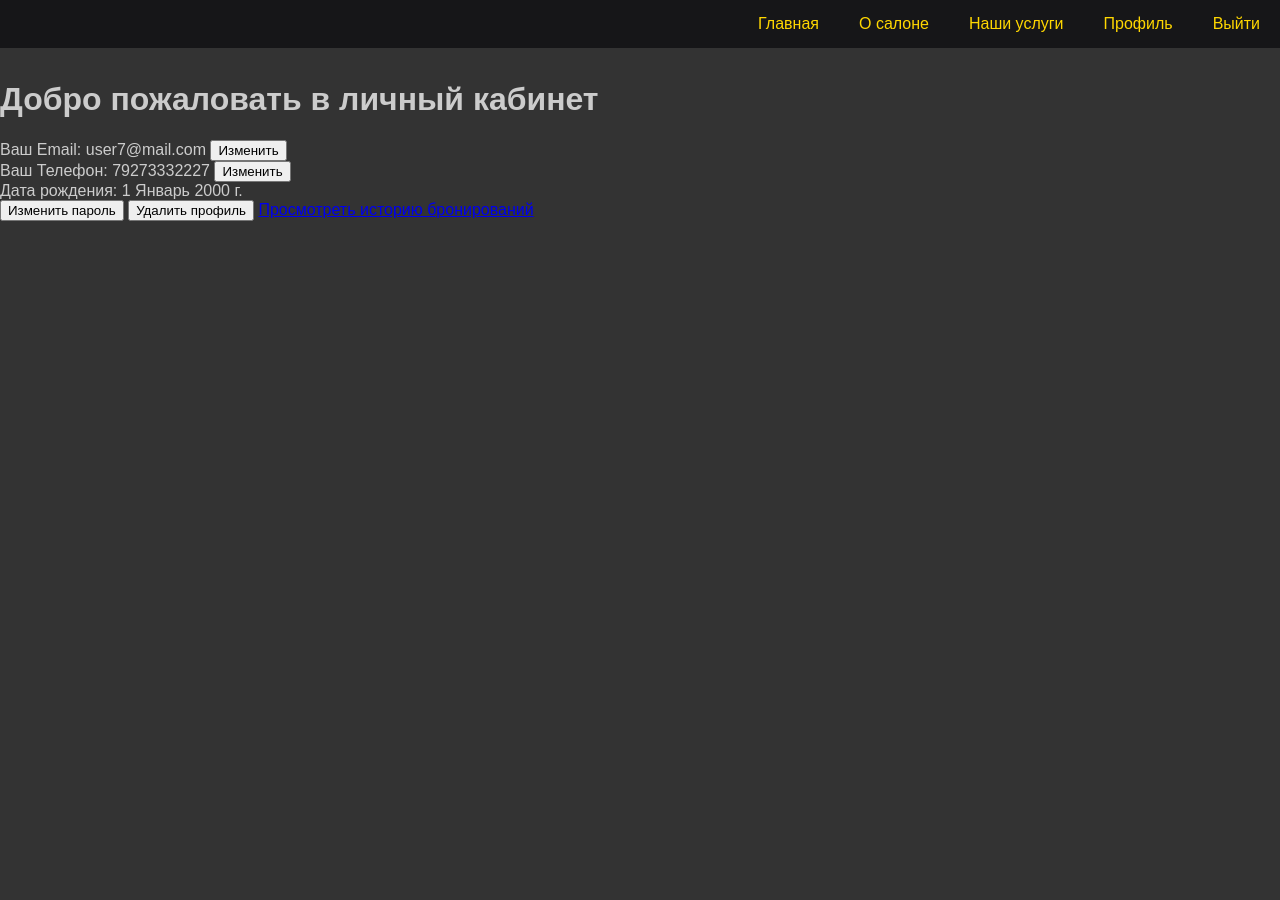
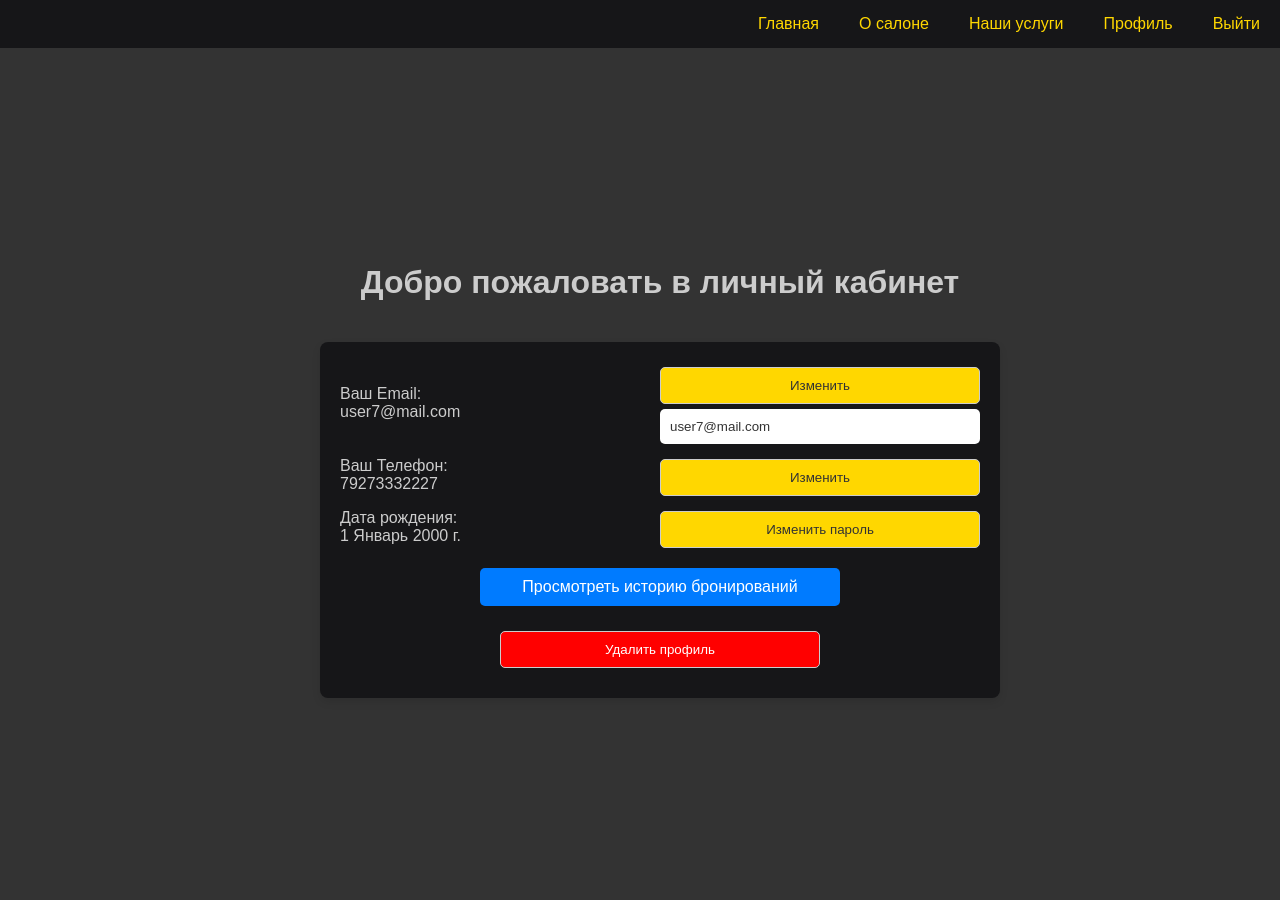
Before and after one commit to Sent1mus/GB_Diplom, a Django app: page /profile/ in a window 1280 px wide. Before the commit the page ends 221 px from the top, so only its background shows below. Run offline with Django 5.2, Linux system fonts and the light colour scheme; a user stored in the database is signed in; data comes from the database, SQL or seed files in the repository; both versions use the stored data as it was after the commit.

Commit message:
finish profile page, booking service style edit

```diff
--- a/booking_system/booking/forms.py
+++ b/booking_system/booking/forms.py
@@ -1,8 +1,7 @@
 import calendar
-
+from django import forms
+from django.contrib.auth.forms import UserCreationForm, PasswordChangeForm
 from .models import *
-from django import forms
-from django.contrib.auth.forms import UserCreationForm
 
 
 class RegisterForm(UserCreationForm):
@@ -138,3 +137,9 @@ class ReviewForm(forms.ModelForm):
     class Meta:
         model = Review
         fields = ['rating', 'comment']
+
+
+class CustomPasswordChangeForm(PasswordChangeForm):
+    class Meta:
+        model = User
+        fields = ('old_password', 'new_password1', 'new_password2')
--- a/booking_system/booking/static/css/style.css
+++ b/booking_system/booking/static/css/style.css
@@ -108,15 +108,15 @@ body {
 }
 
 .services button {
-    background-color: #4CAF50; /* Green background for the button */
-    color: white; /* White text color */
+    background-color: gold; /* Green background for the button */
+    color: black; /* White text color */
     border: none; /* No border for a cleaner look */
     cursor: pointer; /* Pointer cursor on hover */
     transition: background-color 0.3s; /* Smooth transition for hover effect */
 }
 
 .services button:hover {
-    background-color: #45a049; /* Darker green when hovered */
+    background-color: #d4af37; /* Darker green when hovered */
 }
 
 /* Error message styling */
@@ -190,3 +190,107 @@ body {
 }
 
 /* Стили для страницы логина*/
+
+
+/* Основные стили для контейнера профиля пользователя */
+.user-profile-container {
+    display: flex;
+    flex-direction: column;
+    align-items: center;
+    justify-content: center;
+    width: 100%;
+    padding: 20px;
+    color: #ccc;
+    background-color: #333;
+    min-height: 100vh;
+}
+
+/* Стили для каждого раздела в профиле */
+.profile-section {
+    width: 50%;
+    margin: 20px 0;
+    padding: 20px;
+    background-color: #161618;
+    border-radius: 8px;
+    box-shadow: 0 4px 8px rgba(0,0,0,0.1);
+    display: flex;
+    flex-direction: column;
+    align-items: center;
+    justify-content: center;
+}
+
+.profile-row {
+    display: flex;
+    justify-content: space-between;
+    width: 100%;
+    margin-bottom: 10px; /* Space between rows */
+}
+
+.profile-column {
+    display: flex;
+    flex-direction: column;
+    justify-content: center;
+    width: 50%; /* Each column takes half the width of the row */
+}
+
+.profile-input, .edit-button, .save-button {
+    display: none; /* Initially hidden, shown by JavaScript */
+}
+
+.profile-section button, .profile-input, input[type="email"], input[type="text"], input[type="password"] {
+    width: auto; /* Adjust width as per content */
+    padding: 10px;
+    margin-top: 5px;
+    border: 1px solid #ccc;
+    background-color: gold;
+    color: #333;
+    border-radius: 5px;
+}
+
+.profile-section button:hover {
+    background-color: #d4af37;
+}
+
+.edit-button, .save-button, .profile-button, input[type="email"], input[type="text"], input[type="password"] {
+    background-color: #fff;
+    color: #333;
+    border: none;
+    border-radius: 5px;
+    cursor: pointer;
+    transition: background-color 0.3s;
+}
+
+.edit-button:hover, .save-button:hover, .profile-button:hover, input[type="email"]:hover, input[type="text"]:hover, input[type="password"]:hover {
+    background-color: #d4af37;
+}
+
+.profile-button-row {
+    display: flex;
+    justify-content: center; /* Center the button horizontally */
+    width: 100%; /* Full width to contain the button */
+    margin: 10px 0; /* Space above and below the row */
+}
+
+.profile-button-row .link-as-button, .profile-button-row .delete-profile-button {
+    display: inline-block; /* Allows the width to be set */
+    width: 50%; /* Set the width to 50% of its container */
+    background-color: #007bff; /* Initial blue background for both */
+    color: white;
+    text-align: center;
+    padding: 10px 20px;
+    text-decoration: none;
+    border-radius: 5px;
+    transition: background-color 0.3s; /* Smooth transition for hover effect */
+}
+
+.profile-button-row .link-as-button:hover {
+    background-color: #0056b3; /* Darker blue on hover */
+}
+
+.profile-button-row .delete-profile-button {
+    background-color: #ff0000; /* Red background */
+}
+
+.profile-button-row .delete-profile-button:hover {
+    background-color: #8b0000; /* Darker red on hover */
+}
--- a/booking_system/booking/templates/base.html
+++ b/booking_system/booking/templates/base.html
@@ -7,27 +7,29 @@
     <title>{% block title %}Beauty Saloon{% endblock %}</title>
 </head>
 <body>
-    <div class="nav-container">
+    <header>
+        <nav class="nav-container">
             <ul>
                 <li><a href="{% url 'main' %}" class="nav-link">Главная</a></li>
                 <li><a href="{% url 'about_us' %}" class="nav-link">О салоне</a></li>
                 <li><a href="{% url 'services' %}" class="nav-link">Наши услуги</a></li>
                 {% if request.user.is_authenticated %}
                 <li><a href="{% url 'user_profile' %}" class="nav-link">Профиль</a></li>
-            <li>
-                <a href="{% url 'logout' %}" class="nav-link">Выйти</a>
-            </li>
+                <li><a href="{% url 'logout' %}" class="nav-link">Выйти</a></li>
                 {% else %}
                 <li><a href="{% url 'signup' %}" class="nav-link">Регистрация</a></li>
                 <li><a href="{% url 'login' %}" class="nav-link">Войти</a></li>
                 {% endif %}
             </ul>
-    </div>
+        </nav>
+    </header>
     {% block content %}
     {% endblock %}
     <footer>
         {% block footer %}
         {% endblock %}
     </footer>
+    {% block javascript %}
+    {% endblock %}
 </body>
 </html>
--- a/booking_system/booking/templates/profile/user_profile.html
+++ b/booking_system/booking/templates/profile/user_profile.html
@@ -1,155 +1,62 @@
 {% extends 'base.html' %}
 
+{% load static %}
+
 {% block content %}
-<div>
+<div class="user-profile-container">
     <h1>Добро пожаловать в личный кабинет</h1>
-    <div id="email-container">
+    <div class="profile-section">
+        <div class="profile-row">
+            <div class="profile-column">
                 <span>Ваш Email: </span>
                 <span id="email-value">{{ user.email }}</span>
+            </div>
+            <div class="profile-column">
                 <button onclick="toggleEdit('email')">Изменить</button>
-        <input type="email" id="email-input" value="{{ user.email }}" style="display:none;">
+                <input type="email" id="email-input" value="{{ user.email }}" style="display: inline;">
                 <button onclick="save('email')" style="display:none;">Сохранить</button>
             </div>
-    <div id="phone-container">
+        </div>
+        <div class="profile-row">
+            <div class="profile-column">
                 <span>Ваш Телефон: </span>
                 <span id="phone-value">{{ user.customer.phone }}</span>
+            </div>
+            <div class="profile-column">
                 <button onclick="toggleEdit('phone')">Изменить</button>
                 <input type="text" id="phone-input" value="{{ user.customer.phone }}" style="display:none;">
                 <button onclick="save('phone')" style="display:none;">Сохранить</button>
             </div>
-    <div>
+        </div>
+        <div class="profile-row">
+            <div class="profile-column">
                 <span>Дата рождения: </span>
                 <span>{{ user.customer.birth_date|date:"j F Y г." }}</span>
             </div>
+            <div class="profile-column">
                 <button onclick="togglePasswordChange()">Изменить пароль</button>
                 <div id="password-change" style="display:none;">
+                    <input type="password" id="old-password" placeholder="Старый пароль">
                     <input type="password" id="new-password" placeholder="Новый пароль">
                     <input type="password" id="confirm-password" placeholder="Подтвердите пароль">
                     <button onclick="changePassword()">Сохранить пароль</button>
                 </div>
-    <button onclick="deactivateProfile()">Удалить профиль</button>
-    <a href="{% url 'list_booking' %}">Просмотреть историю бронирований</a>
+            </div>
+        </div>
+        <div class="profile-button-row">
+            <a href="{% url 'list_booking' %}" class="link-as-button booking-button">Просмотреть историю бронирований</a>
+        </div>
+        <div class="profile-button-row">
+            <button onclick="deactivateProfile()" class="link-as-button delete-profile-button">Удалить профиль</button>
+        </div>
+    </div>
+</div>
+<!-- Hidden input to store URLs for JavaScript -->
+<div id="data-container"
+     data-update-profile-url="{% url 'update_profile' %}"
+     data-change-password-url="{% url 'change_password' %}"
+     data-deactivate-profile-url="{% url 'deactivate_profile' %}">
 </div>
 
-<!-- Hidden input to store URLs for JavaScript -->
-<input type="hidden" id="updateProfileUrl" value="{% url 'update_profile' %}">
-<input type="hidden" id="changePasswordUrl" value="{% url 'change_password' %}">
-<input type="hidden" id="deactivateProfileUrl" value="{% url 'deactivate_profile' %}">
-
-<script>
-function getCSRFToken() {
-    let cookies = document.cookie.split(';');
-    for (let cookie of cookies) {
-        let [name, value] = cookie.trim().split('=');
-        if (name === 'csrftoken') {
-            return decodeURIComponent(value);
-        }
-    }
-    return null;
-}
-
-function toggleEdit(field) {
-    let span = document.getElementById(field + '-value');
-    let input = document.getElementById(field + '-input');
-    let editButton = span.nextElementSibling;
-    let saveButton = input.nextElementSibling;
-
-    if (input.style.display === 'none') {
-        span.style.display = 'none';
-        input.style.display = 'inline';
-        editButton.style.display = 'none';
-        saveButton.style.display = 'inline';
-    } else {
-        span.style.display = 'inline';
-        input.style.display = 'none';
-        editButton.style.display = 'inline';
-        saveButton.style.display = 'none';
-    }
-}
-
-function save(field) {
-    let input = document.getElementById(field + '-input');
-    let span = document.getElementById(field + '-value');
-    let value = input.value;
-    let csrfToken = getCSRFToken();
-    let updateProfileUrl = document.getElementById('updateProfileUrl').value;
-
-    fetch(updateProfileUrl, {
-        method: 'POST',
-        headers: {
-            'Content-Type': 'application/json',
-            'X-CSRFToken': csrfToken
-        },
-        body: JSON.stringify({field: field, value: value})
-    }).then(response => response.json())
-    .then(data => {
-        if (data.success) {
-            span.textContent = value;
-            toggleEdit(field);
-        } else {
-            alert('Ошибка при сохранении данных');
-        }
-    });
-}
-
-function togglePasswordChange() {
-    let container = document.getElementById('password-change');
-    container.style.display = container.style.display === 'none' ? 'block' : 'none';
-}
-
-function changePassword() {
-    let newPassword = document.getElementById('new-password').value;
-    let confirmPassword = document.getElementById('confirm-password').value;
-    let csrfToken = getCSRFToken();
-    let changePasswordUrl = document.getElementById('changePasswordUrl').value;
-
-    // Проверка на пустоту пароля
-    if (!newPassword.trim() || !confirmPassword.trim()) {
-        alert('Пароль не может быть пустым');
-        return;
-    }
-
-    // Проверка на совпадение паролей
-    if (newPassword !== confirmPassword) {
-        alert('Пароли не совпадают');
-        return;
-    }
-
-    fetch(changePasswordUrl, {
-        method: 'POST',
-        headers: {
-            'Content-Type': 'application/json',
-            'X-CSRFToken': csrfToken
-        },
-        body: JSON.stringify({new_password: newPassword})
-    }).then(response => response.json())
-    .then(data => {
-        if (data.success) {
-            alert('Пароль успешно изменен');
-            togglePasswordChange();
-        } else {
-            alert('Ошибка при изменении пароля');
-        }
-    });
-}
-
-function deactivateProfile() {
-    let csrfToken = getCSRFToken();
-    let deactivateProfileUrl = document.getElementById('deactivateProfileUrl').value;
-
-    fetch(deactivateProfileUrl, {
-        method: 'POST',
-        headers: {
-            'Content-Type': 'application/json',
-            'X-CSRFToken': csrfToken
-        }
-    }).then(response => {
-        if (response.ok) {
-            window.location.href = "/logout/";
-        } else {
-            alert('Ошибка при удалении профиля');
-        }
-    });
-}
-</script>
+<script src="../static/js/user_profile.js"></script>
 {% endblock %}
--- a/booking_system/booking/views/profile.py
+++ b/booking_system/booking/views/profile.py
@@ -1,17 +1,18 @@
+# views.py
 from django.shortcuts import render, redirect
 from django.http import JsonResponse
 from django.views.decorators.csrf import csrf_exempt
 from django.contrib.auth.decorators import login_required
 from django.contrib.auth import update_session_auth_hash
 from ..models import Customer
-from django.contrib.auth.forms import PasswordChangeForm
+from ..forms import CustomPasswordChangeForm
 import json
 
 
 @login_required
 def user_profile(request):
     customer = Customer.objects.get(user=request.user)
-    password_form = PasswordChangeForm(request.user)
+    password_form = CustomPasswordChangeForm(request.user)
     return render(request, 'profile/user_profile.html', {
         'password_form': password_form
     })
@@ -42,13 +43,14 @@ def update_profile(request):
 def change_user_password(request):
     if request.method == 'POST':
         data = json.loads(request.body)
-        new_password = data.get('new_password')
-        user = request.user
-        user.set_password(new_password)
-        user.save()
-        update_session_auth_hash(request, user)  # Important to keep the user logged in
-        return JsonResponse({'success': True})
-    return JsonResponse({'success': False})
+        form = CustomPasswordChangeForm(user=request.user, data=data)
+        if form.is_valid():
+            user = form.save()
+            update_session_auth_hash(request, user)
+            return JsonResponse({'success': True})
+        else:
+            print(form.errors)  # Log form errors to the console
+            return JsonResponse({'success': False, 'errors': form.errors})
 
 
 @login_required
@@ -56,7 +58,7 @@ def change_user_password(request):
 def deactivate_user_profile(request):
     if request.method == 'POST':
         customer = Customer.objects.get(user=request.user)
-        customer.is_active = False
-        customer.save()
+        customer.user.is_active = False
+        customer.user.save()
         return JsonResponse({'success': True})
     return JsonResponse({'success': False})
--- a/booking_system/booking_system/settings.py
+++ b/booking_system/booking_system/settings.py
@@ -25,7 +25,7 @@ SECRET_KEY = 'django-insecure-$gst_3yrz79g$!yhgn&lpjcx_9)_ipapiv(+92zehpht$$%t+)
 # SECURITY WARNING: don't run with debug turned on in production!
 DEBUG = True
 
-ALLOWED_HOSTS = []
+ALLOWED_HOSTS = ['*']
 
 
 # Application definition
```
Also changed, not shown: booking_system/booking/static/js/user_profile.js (added, +127 -0 lines), booking_system/db.sqlite3. Lines whose indentation alone changed are shown as unchanged.
